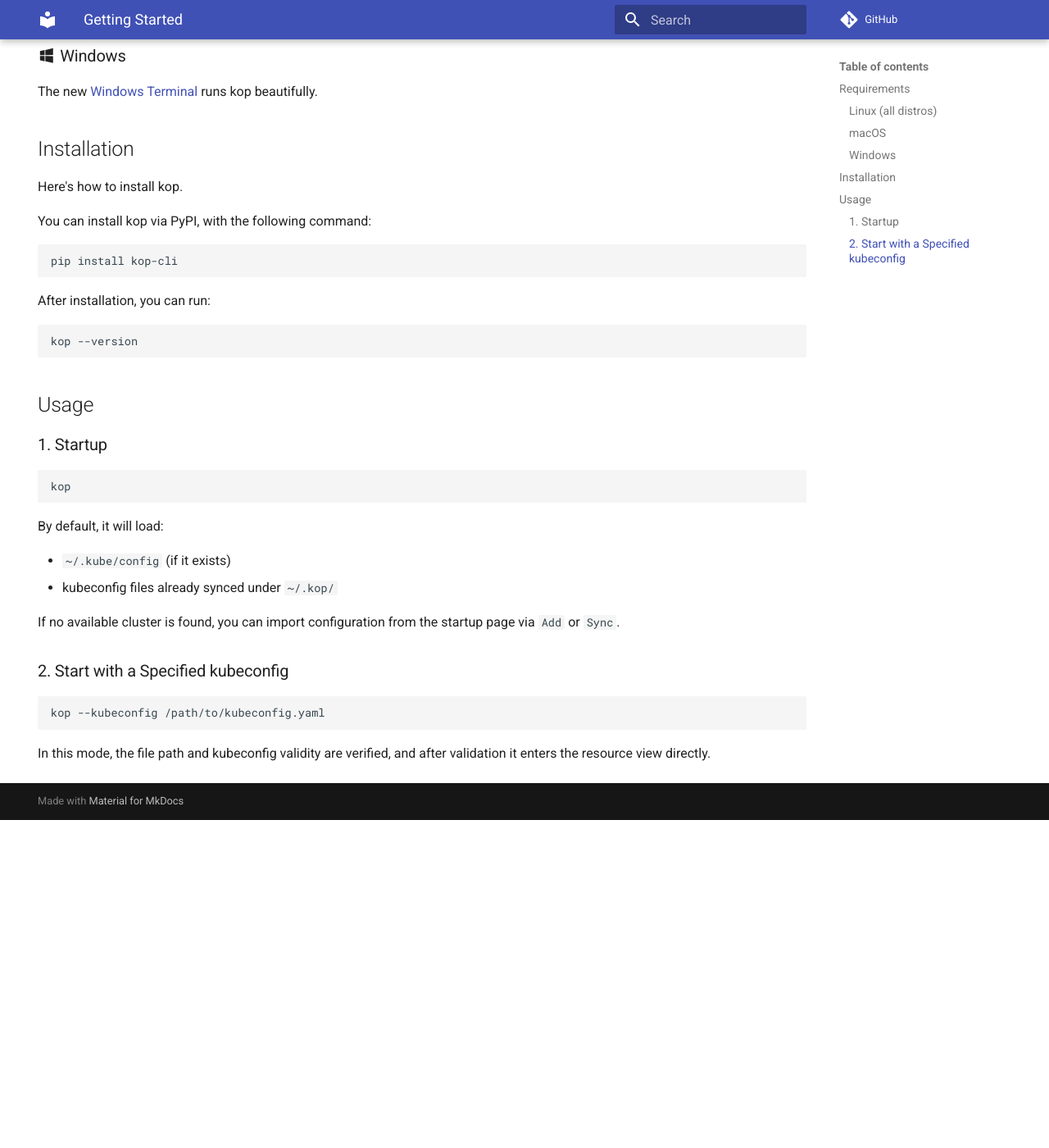
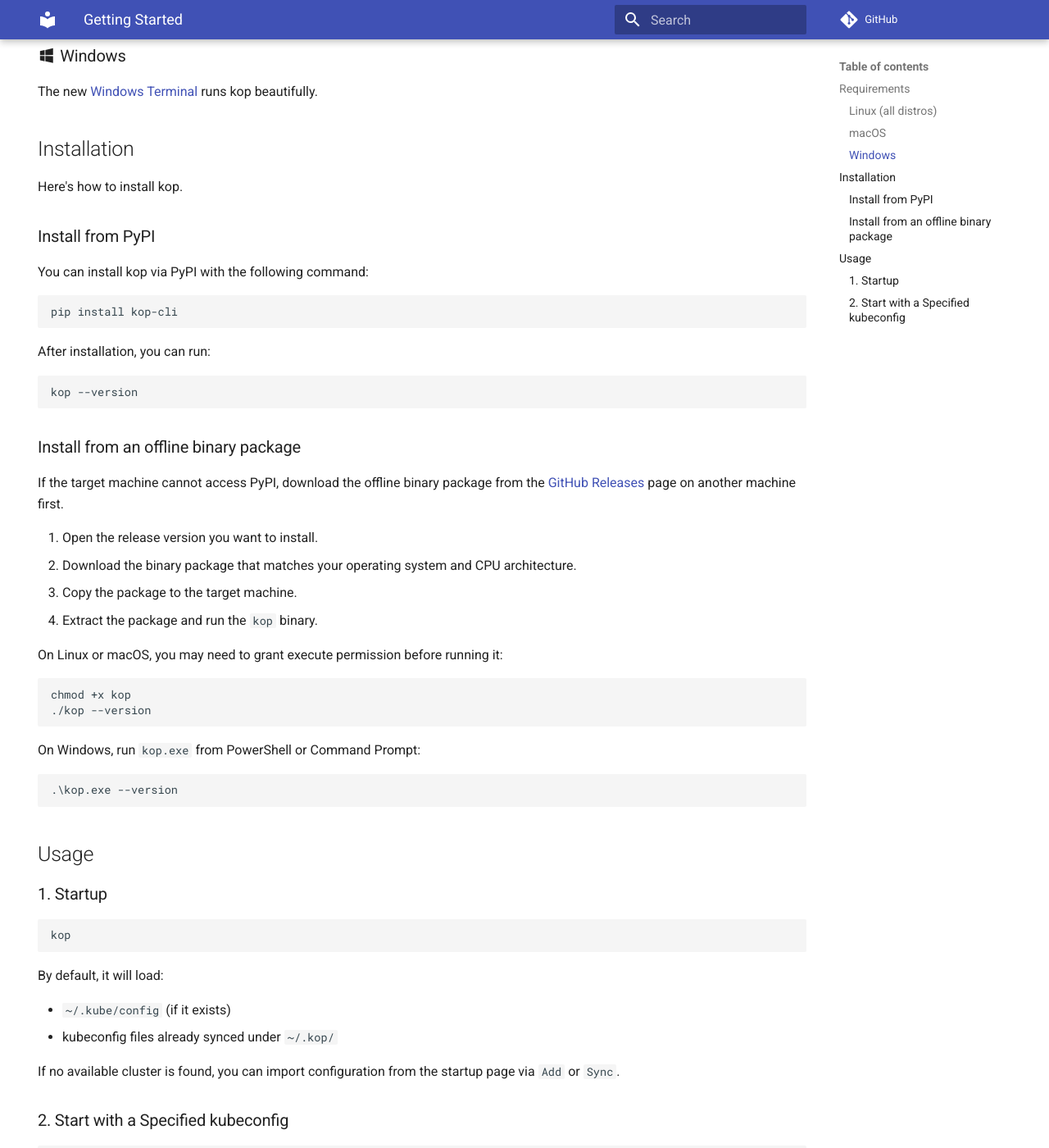
Before and after one commit to vegaoqiang/kop, an MkDocs documentation site: the page built from docs/getting_started.md, in a window 1280 px wide and 1400 px high, scrolled down 642 px. Shown: the whole window at 82% size. Built offline with MkDocs 1.6.1 and Material for MkDocs 9.7.7, drawn with Linux system fonts in a browser that asks for light colours; comment, search, counter and statistics services are not loaded; before the commit the page ends 1642 px from its top, so only the background shows below that.

Commit message:
update  docs/getting_started.md

````diff
--- a/docs/getting_started.md
+++ b/docs/getting_started.md
@@ -28,7 +28,9 @@
 ## Installation
 Here's how to install kop.
 
-You can install kop via PyPI, with the following command:
+### Install from PyPI
+
+You can install kop via PyPI with the following command:
 
 ```shell
 pip install kop-cli
@@ -37,6 +39,28 @@
 After installation, you can run:
 ```shell
 kop --version
+```
+
+### Install from an offline binary package
+
+If the target machine cannot access PyPI, download the offline binary package from the [GitHub Releases](https://github.com/vegaoqiang/kop/releases) page on another machine first.
+
+1. Open the release version you want to install.
+2. Download the binary package that matches your operating system and CPU architecture.
+3. Copy the package to the target machine.
+4. Extract the package and run the `kop` binary.
+
+On Linux or macOS, you may need to grant execute permission before running it:
+
+```shell
+chmod +x kop
+./kop --version
+```
+
+On Windows, run `kop.exe` from PowerShell or Command Prompt:
+
+```powershell
+.\kop.exe --version
 ```
 
 ## Usage
````
